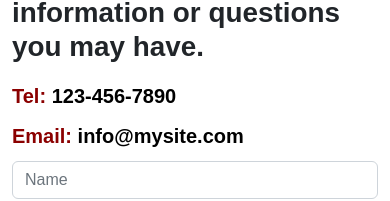
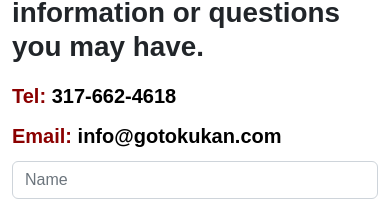
Before and after one commit to prowebdev119/wix-wordpress, a plain HTML site: page contact.html in a window 390 px wide. Shown: the part 186-387 px from the top of the page. Drawn offline with nearby package versions, Linux system fonts and the light colour scheme.

Commit message:
email and phone update

```diff
--- a/contact.html
+++ b/contact.html
@@ -65,8 +65,8 @@
 			</div>
 			<div class="contact_right col-md-6">
 				<h1 class="fw-bold">Contact us for any information or questions you may have.</h1>
-				<div class="pt-5 fw-bold">Tel: <span>123-456-7890</span></div>
-				<div class="pt-3 fw-bold">Email: <span>info@mysite.com</span></div>
+				<div class="pt-5 fw-bold">Tel: <span>317-662-4618</span></div>
+				<div class="pt-3 fw-bold">Email: <span>info@gotokukan.com</span></div>
 			</div>
 		</div>
 	</div>
```
Also changed, not shown: 1 other file.
